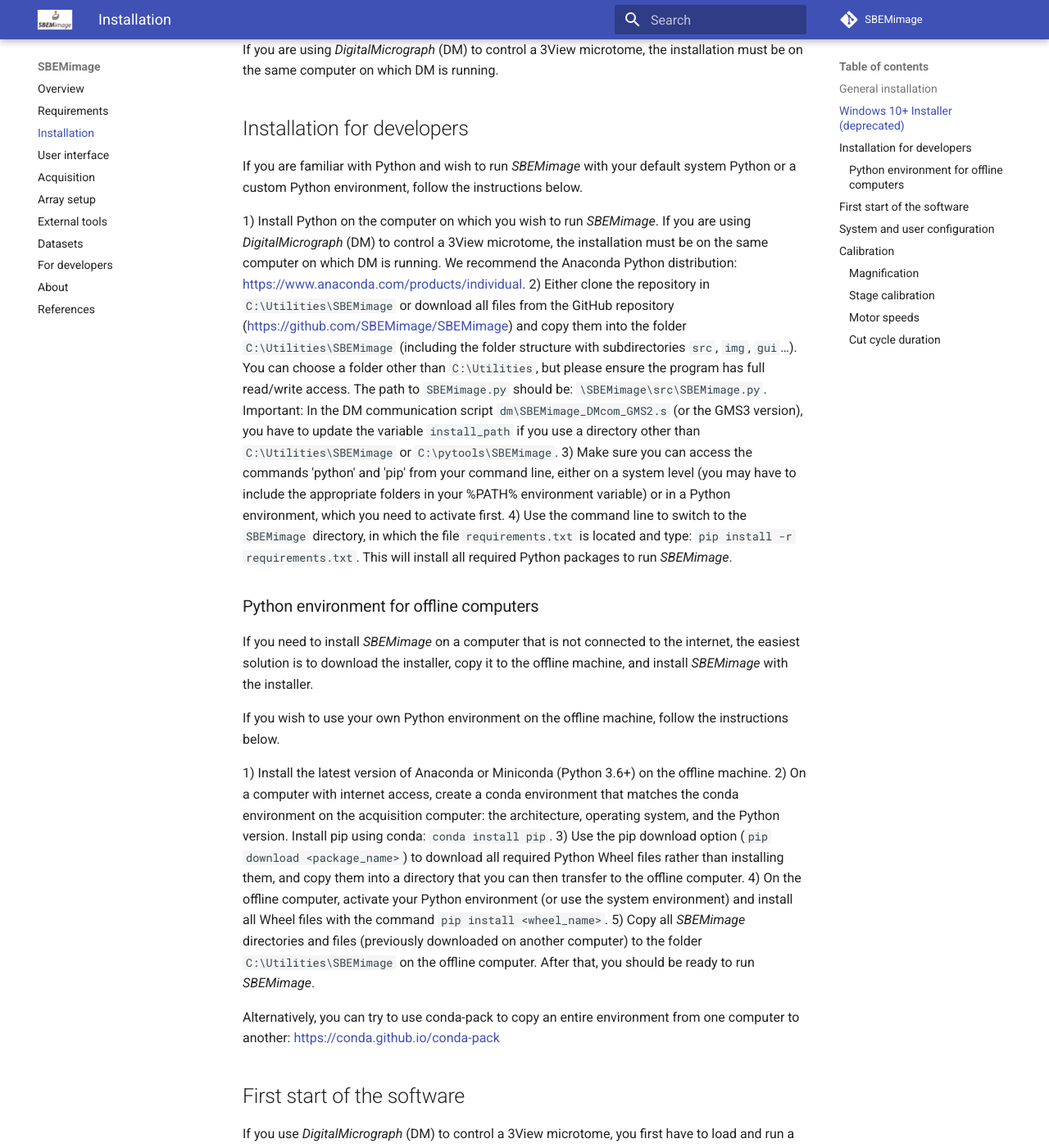
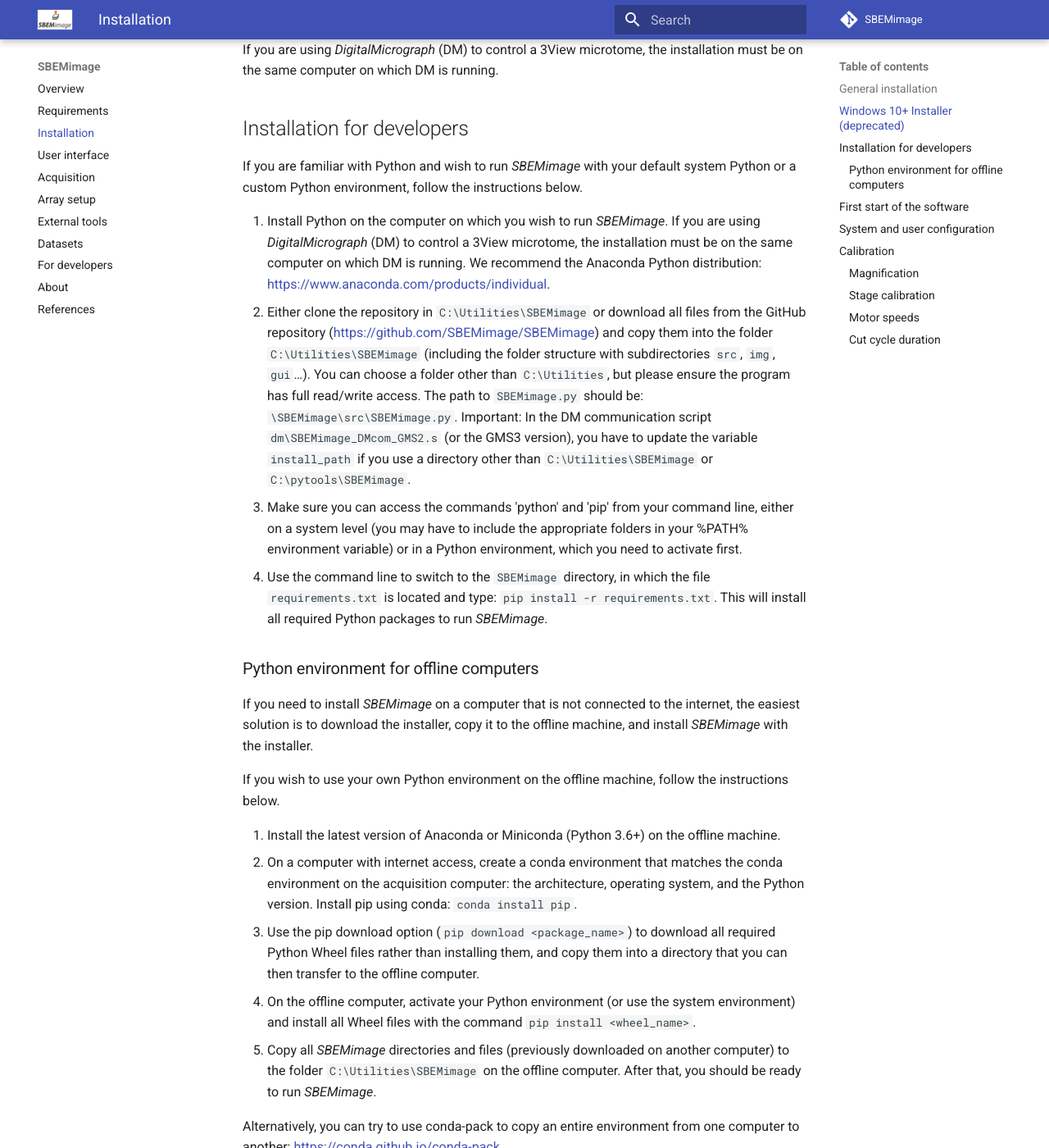
Before and after one commit to SBEMimage/SBEMimage, an MkDocs documentation site: the page built from docs/installation.md, in a window 1280 px wide and 1400 px high, scrolled down 848 px. Shown: the whole window at 82% size. Built offline with MkDocs 1.6.1 and Material for MkDocs 9.7.7, drawn with Linux system fonts in a browser that asks for light colours; comment, search, counter and statistics services are not loaded.

Commit message:
Update installation.md

```diff
--- a/docs/installation.md
+++ b/docs/installation.md
@@ -41,12 +41,12 @@
 default system Python or a custom Python environment, follow the
 instructions below.
 
-1)  Install Python on the computer on which you wish to
+1.  Install Python on the computer on which you wish to
     run *SBEMimage*. If you are using *DigitalMicrograph* (DM) to
     control a 3View microtome, the installation must be on the same
     computer on which DM is running. We recommend the Anaconda Python
     distribution: <https://www.anaconda.com/products/individual>.
-2)  Either clone the repository in `C:\Utilities\SBEMimage` or download
+2. Either clone the repository in `C:\Utilities\SBEMimage` or download
     all files from the GitHub repository
     (<https://github.com/SBEMimage/SBEMimage>) and copy them into the
     folder `C:\Utilities\SBEMimage` (including the folder structure with
@@ -57,11 +57,11 @@
     script `dm\SBEMimage_DMcom_GMS2.s` (or the GMS3 version), you have
     to update the variable `install_path` if you use a directory other
     than `C:\Utilities\SBEMimage` or `C:\pytools\SBEMimage`.
-3)  Make sure you can access the commands 'python' and 'pip' from your
+3.  Make sure you can access the commands 'python' and 'pip' from your
     command line, either on a system level (you may have to include the
     appropriate folders in your %PATH% environment variable) or in a
     Python environment, which you need to activate first.
-4)  Use the command line to switch to the `SBEMimage` directory, in
+4.  Use the command line to switch to the `SBEMimage` directory, in
     which the file `requirements.txt` is located and type:
     `pip install -r requirements.txt`. This will install all required
     Python packages to run *SBEMimage*.
@@ -75,20 +75,20 @@
 If you wish to use your own Python environment on the offline machine,
 follow the instructions below.
 
-1)  Install the latest version of Anaconda or Miniconda (Python 3.6+) on
+1.  Install the latest version of Anaconda or Miniconda (Python 3.6+) on
     the offline machine.
-2)  On a computer with internet access, create a conda environment that
+2.  On a computer with internet access, create a conda environment that
     matches the conda environment on the acquisition computer: the
     architecture, operating system, and the Python version. Install pip
     using conda: `conda install pip`.
-3)  Use the pip download option (`pip download <package_name>`) to
+3.  Use the pip download option (`pip download <package_name>`) to
     download all required Python Wheel files rather than installing
     them, and copy them into a directory that you can then transfer to
     the offline computer.
-4)  On the offline computer, activate your Python environment (or use
+4.  On the offline computer, activate your Python environment (or use
     the system environment) and install all Wheel files with the command
     `pip install <wheel_name>`.
-5)  Copy all *SBEMimage* directories and files (previously downloaded on
+5.  Copy all *SBEMimage* directories and files (previously downloaded on
     another computer) to the folder `C:\Utilities\SBEMimage` on the
     offline computer. After that, you should be ready to run
     *SBEMimage*.
```
